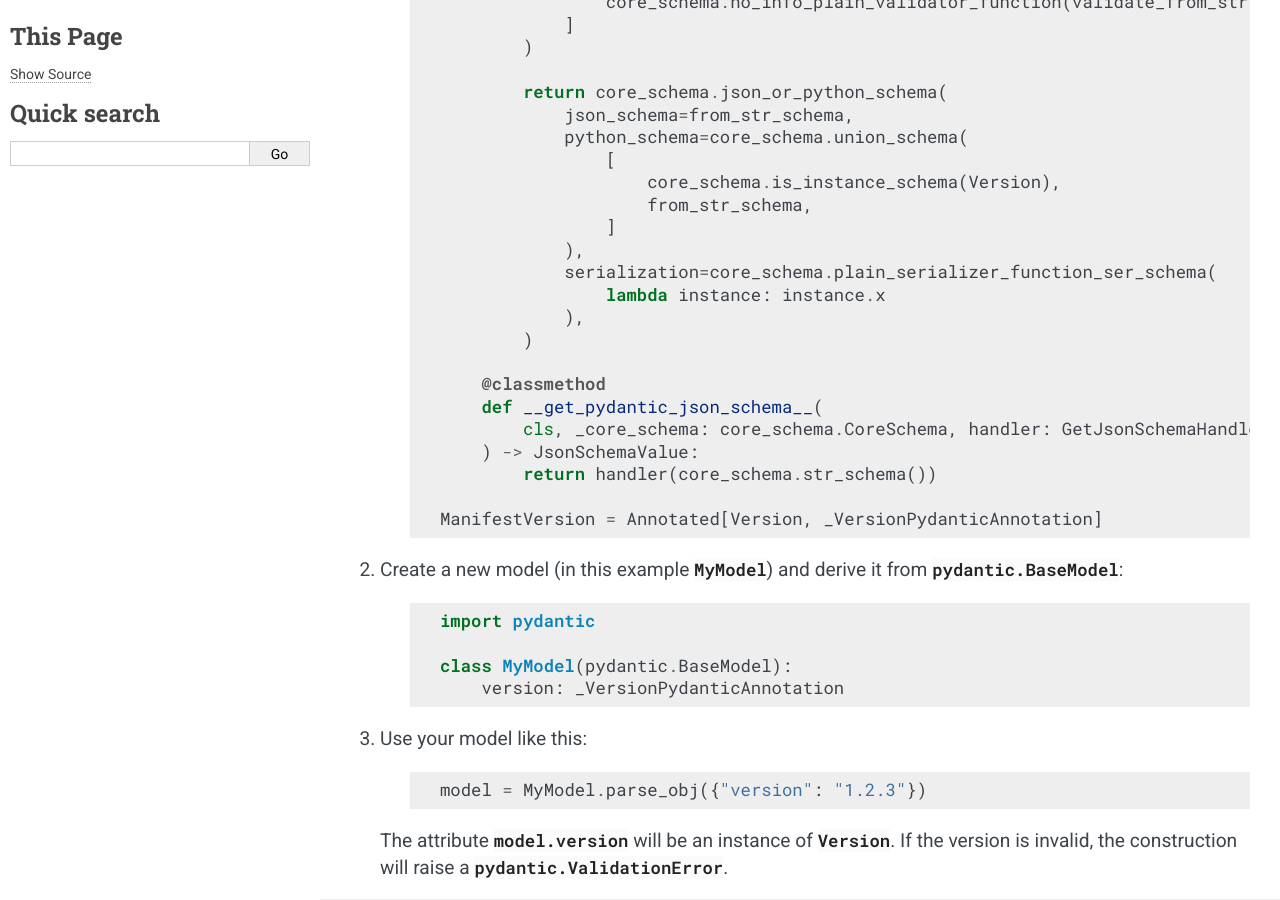
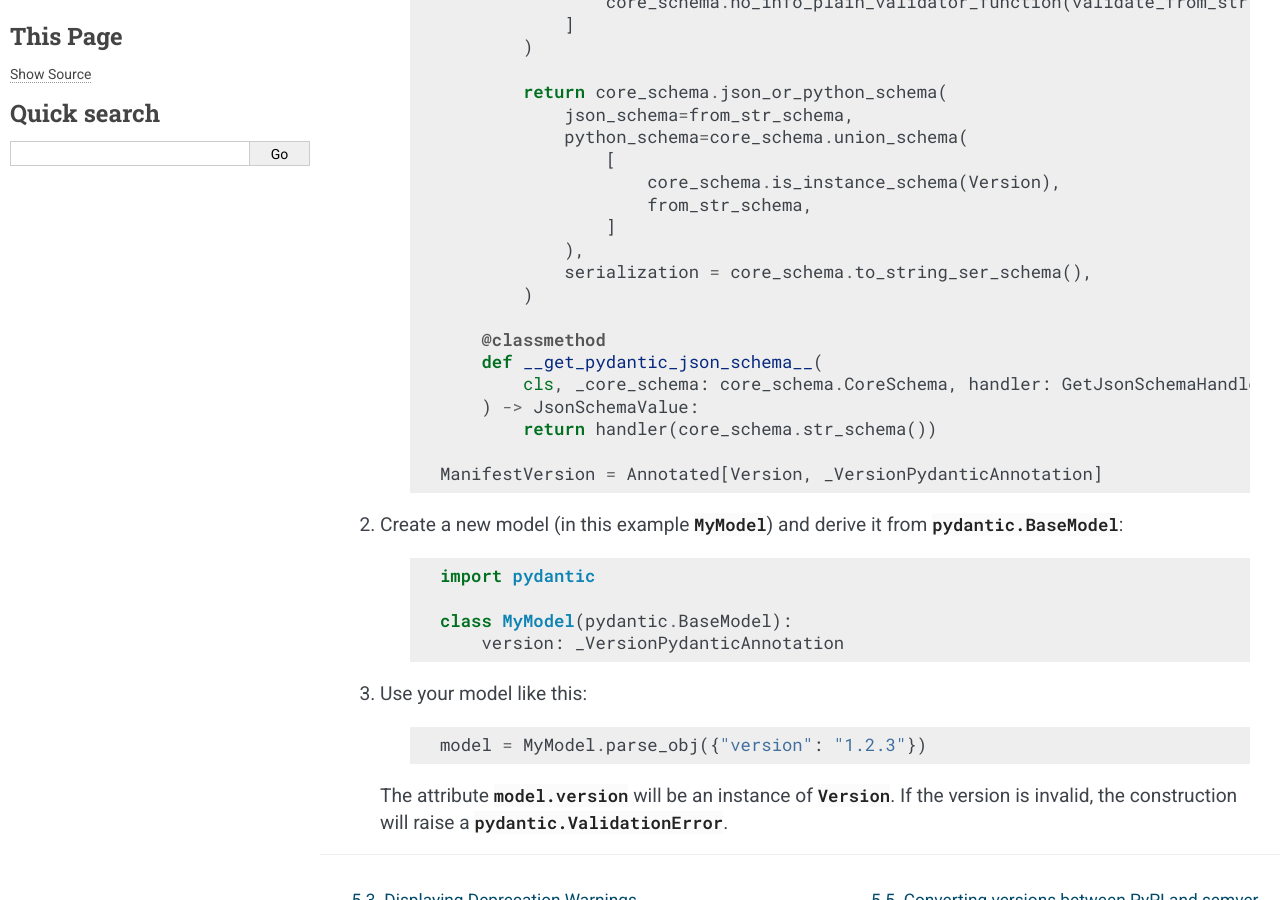
Before and after one commit to python-semver/python-semver, a Sphinx documentation site: the page built from docs/advanced/combine-pydantic-and-semver.rst, in a window 1280 px wide and 900 px high, scrolled down 796 px. Built offline with Sphinx 7.4.7, drawn with Linux system fonts in a browser that asks for light colours.

Commit message:
Fix #429: bug on serialization to json

```diff
--- a/docs/advanced/combine-pydantic-and-semver.rst
+++ b/docs/advanced/combine-pydantic-and-semver.rst
@@ -46,9 +46,7 @@
                             from_str_schema,
                         ]
                     ),
-                    serialization=core_schema.plain_serializer_function_ser_schema(
-                        lambda instance: instance.x
-                    ),
+                    serialization = core_schema.to_string_ser_schema(),
                 )
 
             @classmethod
```
